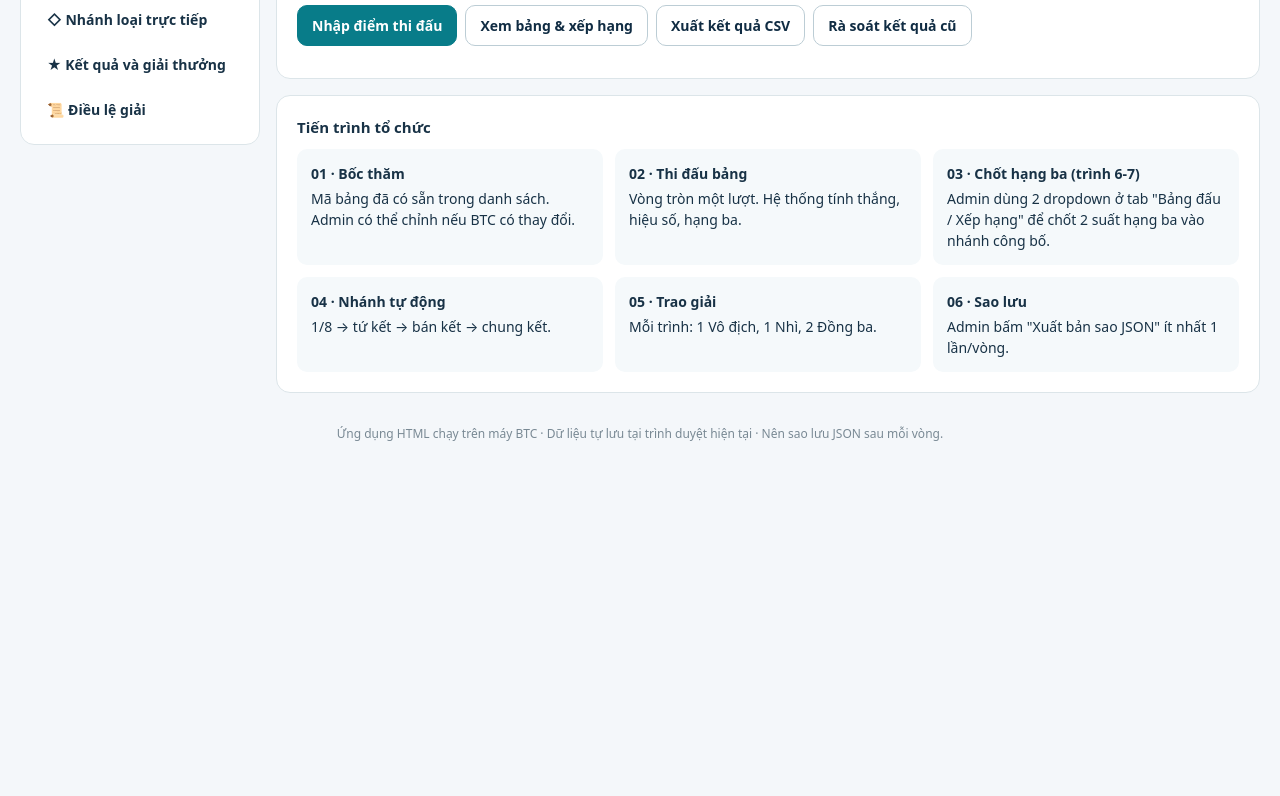
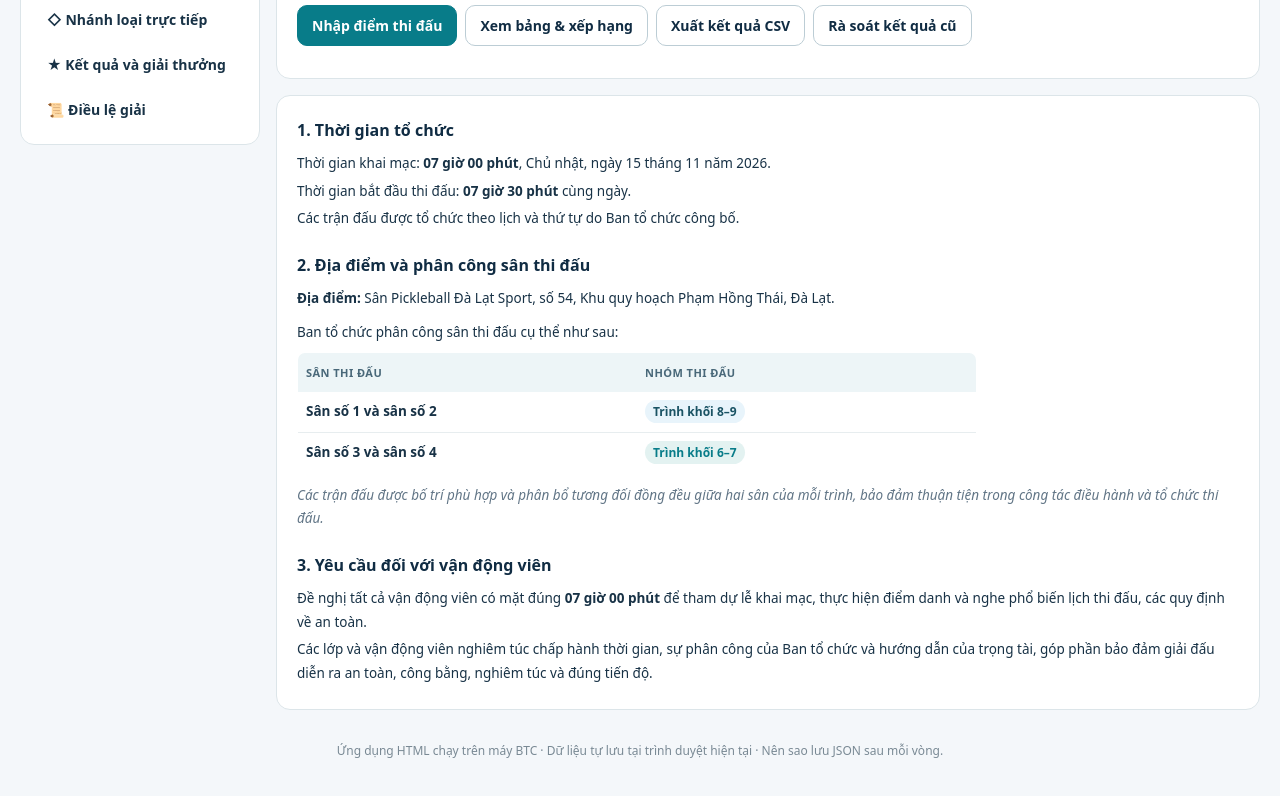
Before and after one commit to letamlochiep-star/qt-pickleball, a plain HTML site: page index.html in a window 1280 px wide. Shown: the part 584-1380 px from the top of the page. Before the commit the page ends 1103 px from the top, so only its background shows below. Drawn offline with Linux system fonts and the light colour scheme.

Commit message:
Cap nhat noi dung Tong quan: Thoi gian, dia diem, phan cong san va yeu cau VDV

```diff
--- a/index.html
+++ b/index.html
@@ -1185,14 +1185,44 @@ function overviewHTML(c){
     </div>
   </section>
   <section class="panel">
-    <h3>Tiến trình tổ chức</h3>
-    <div class="steps">
-      <div class="step"><b>01 · Bốc thăm</b>Mã bảng đã có sẵn trong danh sách. Admin có thể chỉnh nếu BTC có thay đổi.</div>
-      <div class="step"><b>02 · Thi đấu bảng</b>Vòng tròn một lượt. Hệ thống tính thắng, hiệu số, hạng ba.</div>
-      <div class="step"><b>03 · Chốt hạng ba (trình 6-7)</b>Admin dùng 2 dropdown ở tab "Bảng đấu / Xếp hạng" để chốt 2 suất hạng ba vào nhánh công bố.</div>
-      <div class="step"><b>04 · Nhánh tự động</b>1/8 → tứ kết → bán kết → chung kết.</div>
-      <div class="step"><b>05 · Trao giải</b>Mỗi trình: 1 Vô địch, 1 Nhì, 2 Đồng ba.</div>
-      <div class="step"><b>06 · Sao lưu</b>Admin bấm "Xuất bản sao JSON" ít nhất 1 lần/vòng.</div>
+    <div style="line-height:1.75;font-size:13.5px">
+      <div style="margin-bottom:20px">
+        <h3 style="font-size:16px;color:var(--navy);margin:0 0 8px">1. Thời gian tổ chức</h3>
+        <p style="margin:4px 0">Thời gian khai mạc: <b>07 giờ 00 phút</b>, Chủ nhật, ngày 15 tháng 11 năm 2026.</p>
+        <p style="margin:4px 0">Thời gian bắt đầu thi đấu: <b>07 giờ 30 phút</b> cùng ngày.</p>
+        <p style="margin:4px 0">Các trận đấu được tổ chức theo lịch và thứ tự do Ban tổ chức công bố.</p>
+      </div>
+
+      <div style="margin-bottom:20px">
+        <h3 style="font-size:16px;color:var(--navy);margin:0 0 8px">2. Địa điểm và phân công sân thi đấu</h3>
+        <p style="margin:4px 0 10px"><b>Địa điểm:</b> Sân Pickleball Đà Lạt Sport, số 54, Khu quy hoạch Phạm Hồng Thái, Đà Lạt.</p>
+        <p style="margin:4px 0 8px">Ban tổ chức phân công sân thi đấu cụ thể như sau:</p>
+        <table class="tbl" style="max-width:520px;margin:8px 0 10px;border:1px solid var(--line);border-radius:8px;overflow:hidden">
+          <thead>
+            <tr>
+              <th style="width:50%">Sân thi đấu</th>
+              <th style="width:50%">Nhóm thi đấu</th>
+            </tr>
+          </thead>
+          <tbody>
+            <tr>
+              <td><b>Sân số 1 và sân số 2</b></td>
+              <td><span class="pill" style="background:#e8f4fb;color:#1a5364;font-size:12px">Trình khối 8–9</span></td>
+            </tr>
+            <tr>
+              <td><b>Sân số 3 và sân số 4</b></td>
+              <td><span class="pill" style="background:#e3f2f1;color:#087c89;font-size:12px">Trình khối 6–7</span></td>
+            </tr>
+          </tbody>
+        </table>
+        <p style="margin:6px 0 0;color:var(--muted);font-style:italic">Các trận đấu được bố trí phù hợp và phân bổ tương đối đồng đều giữa hai sân của mỗi trình, bảo đảm thuận tiện trong công tác điều hành và tổ chức thi đấu.</p>
+      </div>
+
+      <div>
+        <h3 style="font-size:16px;color:var(--navy);margin:0 0 8px">3. Yêu cầu đối với vận động viên</h3>
+        <p style="margin:4px 0">Đề nghị tất cả vận động viên có mặt đúng <b>07 giờ 00 phút</b> để tham dự lễ khai mạc, thực hiện điểm danh và nghe phổ biến lịch thi đấu, các quy định về an toàn.</p>
+        <p style="margin:4px 0">Các lớp và vận động viên nghiêm túc chấp hành thời gian, sự phân công của Ban tổ chức và hướng dẫn của trọng tài, góp phần bảo đảm giải đấu diễn ra an toàn, công bằng, nghiêm túc và đúng tiến độ.</p>
+      </div>
     </div>
   </section>
   ${c.errors.length?`<section class="panel"><h3>Việc cần bổ sung (${c.errors.length})</h3><div class="notice warn">${c.errors.slice(0,18).map(x=>'• '+esc(x)).join('<br>')}</div></section>`:''}`;
```
